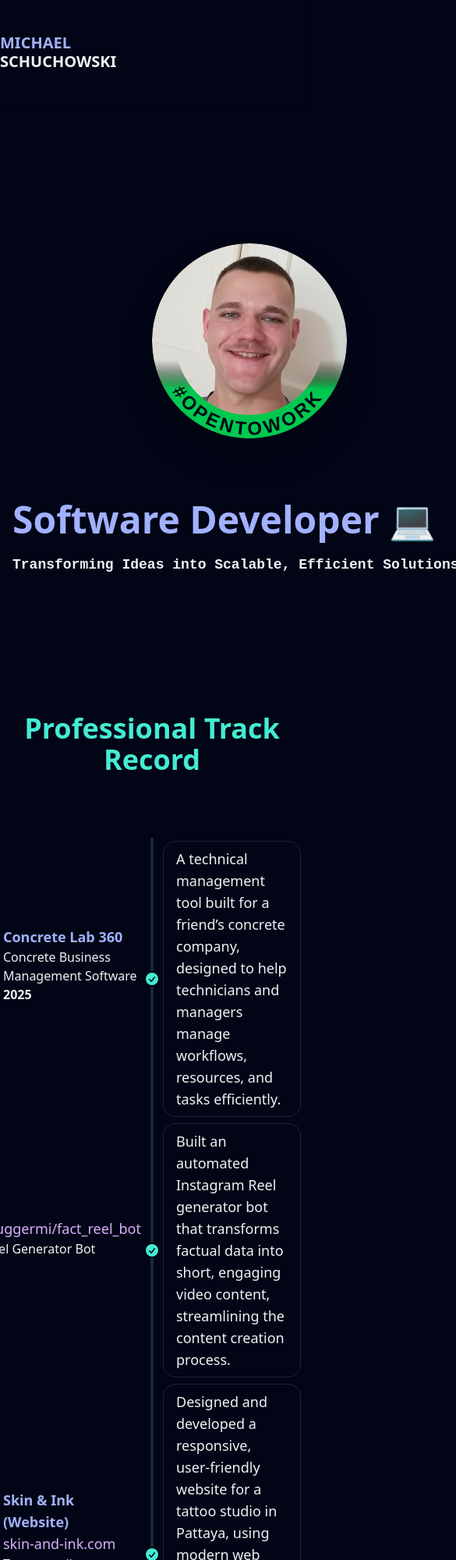
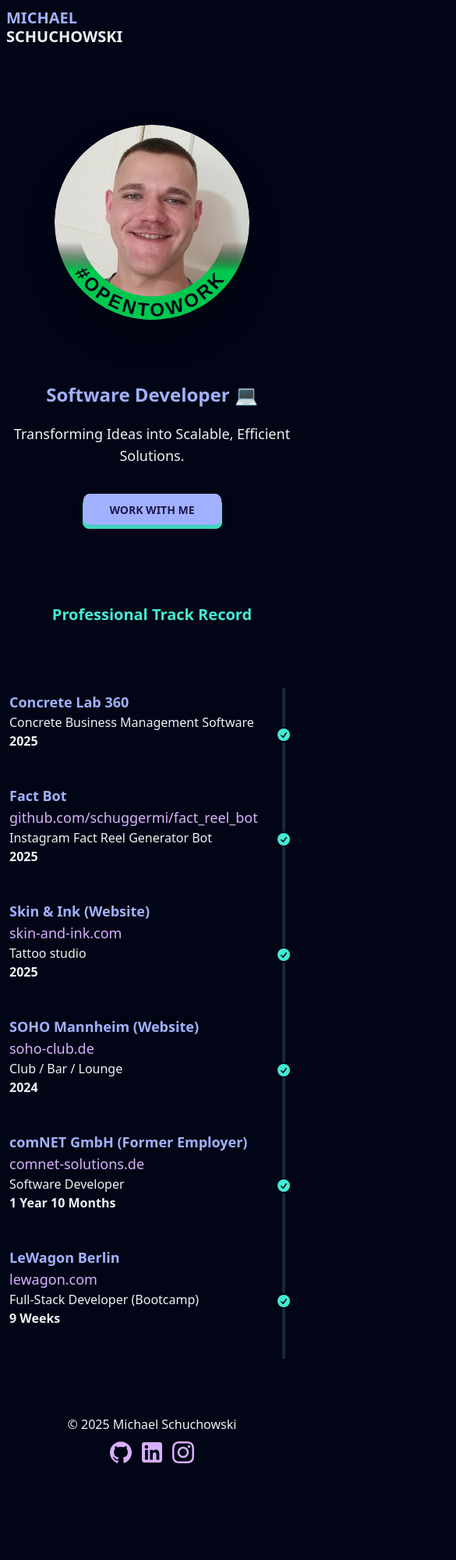
Before and after one commit to schuggermi/my_portfolio, a website built with webpack: page index.html in a window 390 px wide. Shown: the top 2000 px of the page at 78% size, 585 px wide, since content can reach past the window. After the commit the page ends 1886 px from the top, so only its background shows below. Built offline with nearby package versions, Linux system fonts and the light colour scheme.

Commit message:
adds responsiveness

```diff
--- a/css/style.css
+++ b/css/style.css
@@ -35,13 +35,14 @@
 
 .typewriter {
     position: relative;
-  width: fit-content;
+    width: 100%;
     font-family: monospace;
     font-weight: bold;
     overflow: hidden;
-  white-space: nowrap;
+    white-space: normal;
     border-right: 4px solid white;
     padding-right: 1.25rem;
+    max-width: 100%;
 }
 
 .typewriter {
--- a/index.html
+++ b/index.html
@@ -26,10 +26,11 @@
     <meta name="theme-color" content="#fafafa">
 </head>
 
-<body class="min-h-screen max-w-7xl mx-auto flex flex-col gap-40">
+<body class="min-h-screen">
 
 <!-- Navbar -->
-<div class="fixed top-0 bg-base-100 z-50 h-34 navbar bg-base-100 shadow-sm py-4 px-0">
+<div class="fixed top-0 bg-base-100 z-50 h-18 bg-base-100 shadow-sm w-full">
+    <div class="container mx-auto navbar p-2 h-full">
         <div class="flex-1">
             <a class="text-xl uppercase font-bold leading-none">
                 <span class="text-primary">Michael</span>
@@ -38,15 +39,15 @@
         </div>
         <div class="flex-none">
             <ul class="menu menu-horizontal px-1">
-      <!--      <li><a class="text-lg">About</a></li>-->
-      <!--      <li><a class="text-lg">Portfolio</a></li>-->
             </ul>
         </div>
     </div>
+</div>
 
+<div class="container mx-auto flex flex-col gap-20 lg:gap-40 py-18">
     <!-- Hero -->
-<div class="hero mt-34 pt-40">
-  <div class="hero-content flex-col lg:flex-row gap-20">
+    <div class="hero">
+        <div class="hero-content flex-col lg:flex-row gap-20 mt-18">
             <div class="relative max-w-[250px]">
                 <img
                         src="img/avatar.png"
@@ -118,29 +119,30 @@
             </div>
             <div class="flex flex-col gap-10">
                 <div class="flex flex-col gap-5">
-        <h1 class="text-5xl font-bold text-primary">
+                    <h1 class="text-2xl md:text-3xl lg:text-5xl font-bold text-primary text-center">
                         Software Developer 💻
                     </h1>
-        <p
-          class="text-lg typewriter"
-        >
+                    <p class="text-lg text-center">
                         Transforming Ideas into Scalable, Efficient Solutions.
                     </p>
                 </div>
-      <!--<div class="relative z-30 btn btn-secondary inline-block w-1/3 group hover:scale-105">
-        <button
-          class="absolute z-10 bottom-1 left-0 btn btn-primary uppercase w-full drop-shadow-lg group/hover:scale-105">
+                <div class="relative z-30 btn btn-secondary inline-block w-1/2 group hover:scale-105 self-center">
+                    <a
+                            href="mailto:mschuchowski@gmx.de"
+                            class="w-full absolute z-10 bottom-1 left-0 btn btn-primary uppercase drop-shadow-lg group-hover:scale-105 text-center flex items-center justify-center"
+                    >
                         Work with me
-        </button>
-      </div>-->
+                    </a>
+                </div>
             </div>
         </div>
     </div>
 
-<div class="flex flex-col gap-20">
-  <h2 class="text-secondary text-4xl font-bold text-center w-full">Professional Track Record</h2>
+    <div class="flex flex-col gap-20 w-full">
+        <h2 class="text-secondary text-xl md:text-2xl lg:text-4xl font-bold text-center w-full">Professional Track
+            Record</h2>
         <!-- Timeline -->
-  <ul class="timeline timeline-vertical">
+        <ul class="timeline timeline-vertical px-4">
             <!-- Timeline Gourmet Wiki -->
             <!--<li>
               <div class="timeline-middle text-secondary">
@@ -177,7 +179,7 @@
               <hr/>
             </li>-->
             <!-- Timeline Concrete Lab 360 -->
-    <li>
+            <li class="w-full md:w-sm justify-end grid-cols-1! mx-auto">
                 <hr/>
                 <div class="timeline-middle text-secondary">
                     <svg
@@ -193,13 +195,7 @@
                         />
                     </svg>
                 </div>
-      <div class="timeline-end timeline-box text-lg">
-        <p>
-          A technical management tool built for a friend’s concrete company, designed to help technicians and managers
-          manage workflows, resources, and tasks efficiently.
-        </p>
-      </div>
-      <div class="timeline-start mb-10 md:text-end">
+                <div class="timeline-start mb-10 md:text-end w-full">
                     <p class="text-lg text-primary font-bold">Concrete Lab 360</p>
                     <p>Concrete Business Management Software</p>
                     <p class="font-bold">2025</p>
@@ -207,7 +203,7 @@
                 <hr/>
             </li>
             <!-- Timeline Skin & Ink Tattoo Studio -->
-    <li>
+            <li class="w-full md:w-sm justify-end grid-cols-1! mx-auto">
                 <hr/>
                 <div class="timeline-middle text-secondary">
                     <svg
@@ -223,15 +219,10 @@
                         />
                     </svg>
                 </div>
-      <div class="timeline-end timeline-box text-lg">
-        <p>
-          Built an automated Instagram Reel generator bot that transforms factual data into short, engaging video
-          content, streamlining the content creation process.
-        </p>
-      </div>
-      <div class="timeline-start mb-10 md:text-end">
+                <div class="timeline-start mb-10 md:text-end w-full">
                     <p class="text-lg text-primary font-bold">Fact Bot</p>
-        <a class="text-lg text-accent hover:text-secondary" href="https://github.com/schuggermi/fact_reel_bot"
+                    <a class="text-lg text-accent hover:text-secondary"
+                       href="https://github.com/schuggermi/fact_reel_bot"
                        target="_blank">
                         github.com/schuggermi/fact_reel_bot
                     </a>
@@ -241,7 +232,7 @@
                 <hr/>
             </li>
             <!-- Timeline Skin & Ink Tattoo Studio -->
-    <li>
+            <li class="w-full md:w-sm justify-end grid-cols-1! mx-auto">
                 <hr/>
                 <div class="timeline-middle text-secondary">
                     <svg
@@ -257,15 +248,10 @@
                         />
                     </svg>
                 </div>
-      <div class="timeline-end timeline-box text-lg">
-        <p>
-          Designed and developed a responsive, user-friendly website for a tattoo studio in Pattaya, using modern web
-          technologies to showcase artwork, attract new clients, and simplify appointment bookings.
-        </p>
-      </div>
-      <div class="timeline-start mb-10 md:text-end">
+                <div class="timeline-start mb-10 md:text-end w-full">
                     <p class="text-lg text-primary font-bold">Skin & Ink (Website)</p>
-        <a class="text-lg text-accent hover:text-secondary" href="https://skin-and-ink.com/" target="_blank">
+                    <a class="text-lg text-accent hover:text-secondary" href="https://skin-and-ink.com/"
+                       target="_blank">
                         skin-and-ink.com
                     </a>
                     <p>Tattoo studio</p>
@@ -274,7 +260,7 @@
                 <hr/>
             </li>
             <!-- Timeline SOHO Mannheim -->
-    <li>
+            <li class="w-full md:w-sm justify-end grid-cols-1! mx-auto">
                 <hr/>
                 <div class="timeline-middle text-secondary">
                     <svg
@@ -290,15 +276,10 @@
                         />
                     </svg>
                 </div>
-      <div class="timeline-end timeline-box text-lg">
-        <p>
-          Designed and developed a responsive, user-friendly website for a local club, implementing modern web
-          technologies to enhance member engagement and streamline event management.
-        </p>
-      </div>
-      <div class="timeline-start mb-10 md:text-end">
+                <div class="timeline-start mb-10 md:text-end w-full">
                     <p class="text-lg text-primary font-bold">SOHO Mannheim (Website)</p>
-        <a class="text-lg text-accent hover:text-secondary" href="https://www.soho-club.de/" target="_blank">
+                    <a class="text-lg text-accent hover:text-secondary" href="https://www.soho-club.de/"
+                       target="_blank">
                         soho-club.de
                     </a>
                     <p>Club / Bar / Lounge</p>
@@ -307,7 +288,7 @@
                 <hr/>
             </li>
             <!-- Timeline ComNET -->
-    <li>
+            <li class="w-full md:w-sm justify-end grid-cols-1! mx-auto">
                 <hr/>
                 <div class="timeline-middle text-secondary">
                     <svg
@@ -323,16 +304,10 @@
                         />
                     </svg>
                 </div>
-      <div class="timeline-end timeline-box text-lg">
-        <p>
-          Developed and maintained custom monitoring plugins and web applications using Django and CheckMK, automated
-          workflows, and managed containerized environments with Docker, leveraging strong Python, JavaScript, and
-          version control expertise.
-        </p>
-      </div>
-      <div class="timeline-start mb-10 md:text-end">
+                <div class="timeline-start mb-10 md:text-end w-full">
                     <p class="text-lg text-primary font-bold">comNET GmbH (Former Employer)</p>
-        <a class="text-lg text-accent hover:text-secondary" href="https://www.comnet-solutions.de/" target="_blank">
+                    <a class="text-lg text-accent hover:text-secondary" href="https://www.comnet-solutions.de/"
+                       target="_blank">
                         comnet-solutions.de
                     </a>
                     <p>Software Developer</p>
@@ -341,7 +316,7 @@
                 <hr/>
             </li>
             <!-- Timeline LeWagon -->
-    <li>
+            <li class="w-full md:w-sm justify-end grid-cols-1! mx-auto">
                 <hr/>
                 <div class="timeline-middle text-secondary">
                     <svg
@@ -357,15 +332,7 @@
                         />
                     </svg>
                 </div>
-      <div class="timeline-end timeline-box text-lg">
-        <p>
-          Completed a 9-week full-time intensive full-stack coding bootcamp at LeWagon Berlin,
-          mastering web technologies like JavaScript, Ruby on Rails, SQL, and Git. Designed, developed, and deployed a
-          clone of AirBnB and a Rails prototype of SaveInstruct — a task management software using NFC technology to
-          track tasks across workstations, created as my course pitch project.
-        </p>
-      </div>
-      <div class="timeline-start mb-10 md:text-end">
+                <div class="timeline-start mb-10 md:text-end w-full">
                     <p class="text-lg text-primary font-bold">LeWagon Berlin</p>
                     <a class="text-lg text-accent hover:text-secondary"
                        href="https://www.lewagon.com/?referrer=Q2pxoKrArQi5EMjnbWk5bAjp&referrer_id=21&source=referral-link"
@@ -379,10 +346,12 @@
             </li>
         </ul>
     </div>
+</div>
 
 <!-- Footer -->
-<footer class="w-full mt-auto">
-  <h2>Social Media</h2>
+<footer class="container mx-auto mt-auto">
+    <div class="flex flex-col md:flex-row justify-between items-center">
+        <p>© 2025 Michael Schuchowski</p>
         <div class="menu menu-horizontal gap-2">
             <!-- Git Hub -->
             <a href="https://github.com/schuggermi" target="_blank">
@@ -413,6 +382,7 @@
                 </svg>
             </a>
         </div>
+    </div>
 </footer>
 
 <script src="js/app.js"></script>
```
Lines whose indentation alone changed are shown as unchanged.
